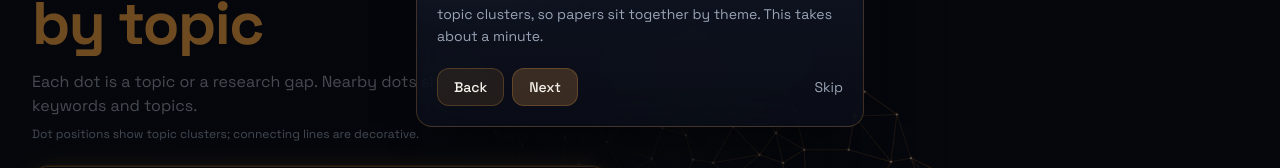
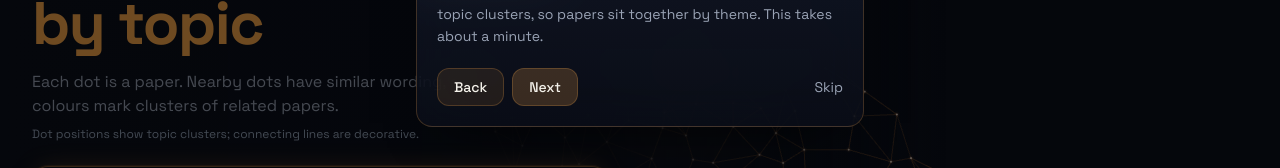
Before and after one commit to muhammad-talha04/scholarly-pattern-explorer, a Next.js app in the folder apps/web/: page / in a window 1280 px wide. Shown: the part 387-555 px from the top of the page. Built offline with nearby package versions, Linux system fonts and the light colour scheme; no server answers.

Commit message:
web: hero says each dot is a paper, not a topic or gap

```diff
--- a/apps/web/src/features/galaxy/GalaxyHero.tsx
+++ b/apps/web/src/features/galaxy/GalaxyHero.tsx
@@ -158,7 +158,7 @@ export function GalaxyHero() {
           <h1 className="mt-3 font-sans text-4xl font-bold leading-[1.05] tracking-tight text-white sm:text-6xl">
             Explore AI research <span className="text-accent">by topic</span>
           </h1>
-          <p className="mt-4 max-w-md text-sm text-mist sm:text-base">Each dot is a topic or a research gap. Nearby dots share keywords and topics.</p>
+          <p className="mt-4 max-w-md text-sm text-mist sm:text-base">Each dot is a paper. Nearby dots have similar wording, and colours mark clusters of related papers.</p>
           <p data-testid="hero-caption" className="mt-2 max-w-md text-xs text-slate-400">Dot positions show topic clusters; connecting lines are decorative.</p>
           <div className="mt-6">
             <SearchBar big onSubmit={(q) => router.push(`/search?q=${encodeURIComponent(q)}`)} />
```
Also changed, not shown: 1 other file (tests, documents, lock files or other folders).
